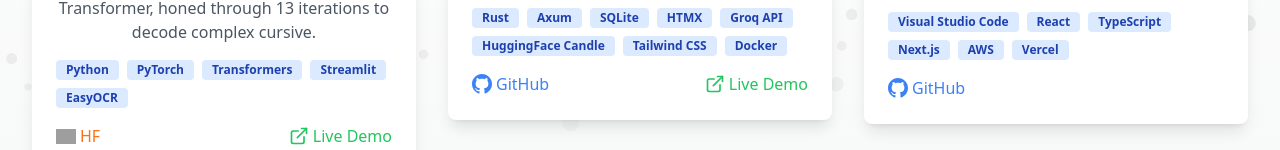
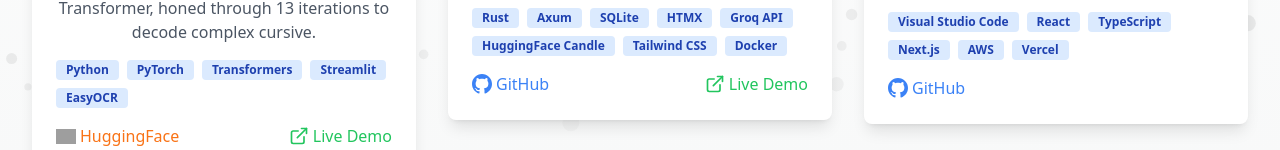
Before and after one commit to MarkCockerill12/Portfolio, a Next.js app: page /projects in a window 1280 px wide. Shown: the part 650-800 px from the top of the page. Built offline with nearby package versions, Linux system fonts and the light colour scheme; grey boxes are pictures that could not be loaded.

Commit message:
fix card issue

```diff
--- a/app/components/ProjectCard.tsx
+++ b/app/components/ProjectCard.tsx
@@ -93,7 +93,7 @@
               onClick={(e) => e.stopPropagation()}
             >
               <Image src="https://pub-699441ce0cfb40449cc458823a3f1ed2.r2.dev/portfolio/media/hf-logo.webp" alt="Hugging Face" width={20} height={20} className="mr-1" />
-              HF
+              HuggingFace
             </a>
           )}
           {project.demo && (
--- a/app/components/ProjectModal.tsx
+++ b/app/components/ProjectModal.tsx
@@ -309,7 +309,7 @@
                   className="inline-flex items-center gap-2 bg-orange-500 text-white px-4 py-2 rounded-lg
                            hover:bg-orange-600 transition-colors"
                 >
-                  <Image src="/media/hf-logo.webp" alt="Hugging Face" width={20} height={20} />
+                  <Image src="https://pub-699441ce0cfb40449cc458823a3f1ed2.r2.dev/portfolio/media/hf-logo.webp" alt="Hugging Face" width={20} height={20} />
                   View on Hugging Face
                 </motion.a>
               )}
--- a/app/projects/page.tsx
+++ b/app/projects/page.tsx
@@ -37,7 +37,7 @@
     huggingface: "https://huggingface.co/spaces/Hypernova823/Handwronging/tree/main/",
     demo: "https://hypernova823-handwronging.hf.space/",
     technologies: ["Python", "PyTorch", "Transformers", "Streamlit", "EasyOCR"],
-    details: "This application utilizes a two-stage 'forensic' neural architecture. First, an EasyOCR computer vision engine performs mathematical line fusion to isolate horizontal text rows. Second, a TrOCR model (DeiT Vision Encoder + RoBERTa Language Decoder) translates the visual features into text. The engine features the 'V13 Specialist' model, the culmination of 13 rigorous training iterations fine-tuning a base TrOCR architecture on the IAM Handwriting Database (>65,000 instances) alongside a heavily augmented synthetic data pipeline. The application allows users to directly compare this custom specialist against Microsoft's massive 1.3B parameter generalist model. While the Microsoft model excels at broad, generalized text, the V13 Specialist is explicitly engineered to outperform it in specific edge cases, mastering complex cursive loops and messy manual pen-strokes. The frontend is built in Streamlit, utilizing deep programmatic CSS overrides to achieve a flawless dark-mode UI, complete with real-time neural matrix loading bars, confidence score tracking, and Text-to-Speech (gTTS) audio playback. The entire pipeline is deployed on Hugging Face Spaces.",
+    details: "This application utilizes a two-stage 'forensic' neural architecture. First, an EasyOCR computer vision engine performs mathematical line fusion to isolate horizontal text rows. Second, a TrOCR model (DeiT Vision Encoder + RoBERTa Language Decoder) translates the visual features into text. The engine features the 'V13 Specialist' model, the culmination of 13 rigorous training iterations (some of which were trained on microsoft Large model and then discarded due to overfitting), fine-tuning a base TrOCR architecture on the IAM Handwriting Database (>65,000 instances) alongside a heavily augmented synthetic data pipeline. The application allows users to directly compare this custom specialist against Microsoft's massive 1.3B parameter generalist model. While the Microsoft model excels at broad, generalized text, the V13 Specialist is explicitly engineered to outperform it in specific edge cases, mastering complex cursive loops and messy manual pen-strokes. The frontend is built in Streamlit, utilizing deep programmatic CSS overrides to achieve a flawless dark-mode UI, complete with real-time neural matrix loading bars, confidence score tracking, and Text-to-Speech (gTTS) audio playback. The entire pipeline is deployed on Hugging Face Spaces.",
     categories: ["AI", "Web", "Python"]
   },
   {
```
